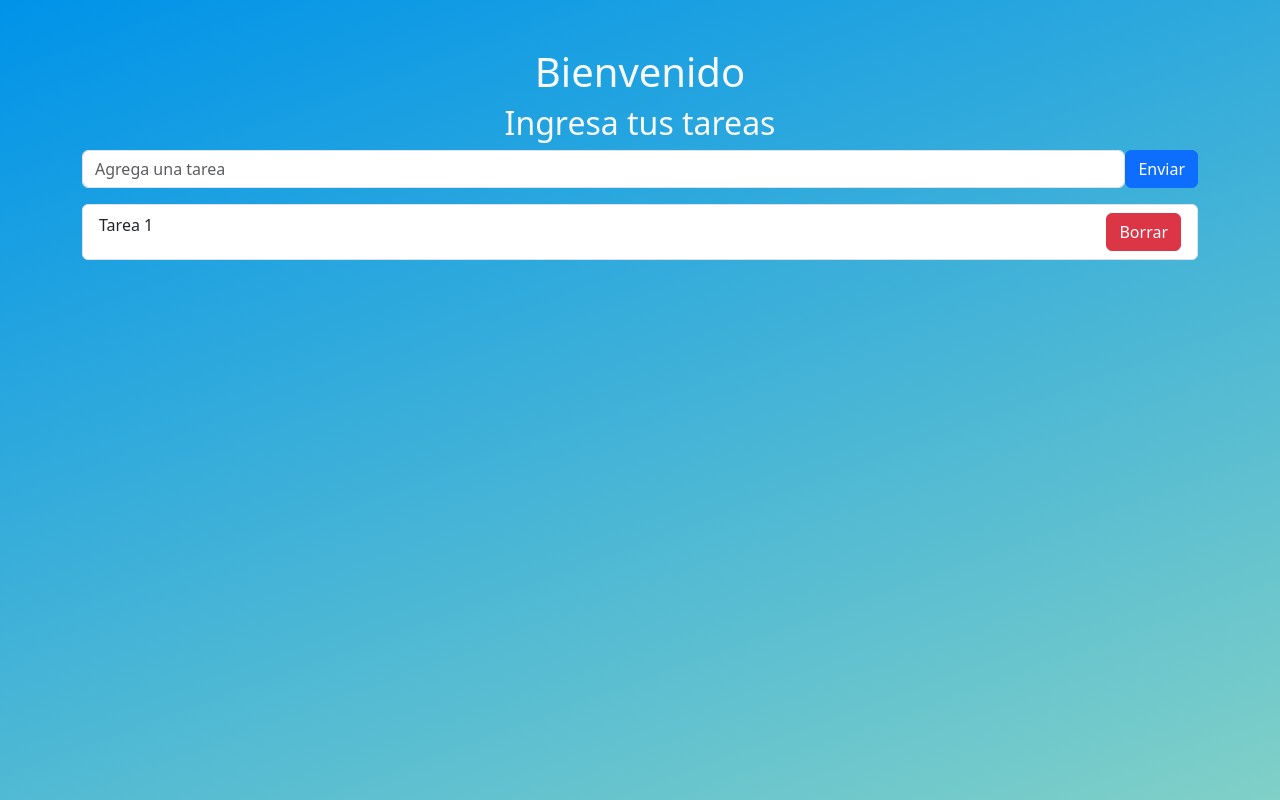
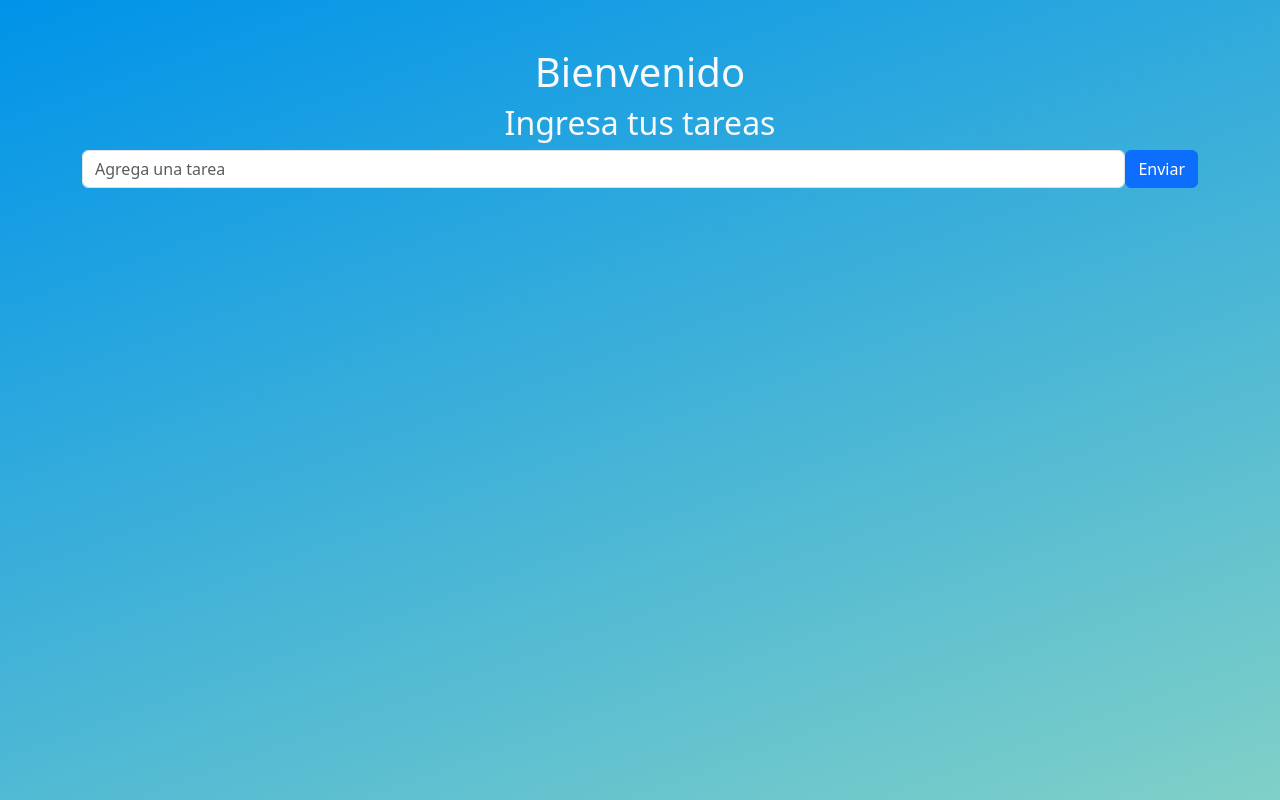
Before and after one commit to gusgettar/react-ejercicio4, a React (Vite) app: page / in a window 1280 px wide. Built offline with nearby package versions, Linux system fonts and the light colour scheme.

Commit message:
mostramos la cantidad de items coincida con el array listaTareas

```diff
--- a/src/components/FormularioTarea.jsx
+++ b/src/components/FormularioTarea.jsx
@@ -32,7 +32,7 @@ setTarea("")
 
 
     </Form>
-    <ListaTareas></ListaTareas>
+    <ListaTareas listaTareas={listaTareas}></ListaTareas>
         </section>
     );
 };
--- a/src/components/ListaTareas.jsx
+++ b/src/components/ListaTareas.jsx
@@ -1,10 +1,14 @@
 import ListGroup from 'react-bootstrap/ListGroup';
 import ItemTarea from './ItemTarea';
 
-const ListaTareas = () => {
+const ListaTareas = ({listaTareas}) => {
     return (
         <ListGroup>
-      <ItemTarea></ItemTarea>
+          {
+            listaTareas.map((item, posicionTarea)=><ItemTarea key={posicionTarea}></ItemTarea>)
+
+
+          }
 
     </ListGroup>
     );
```
